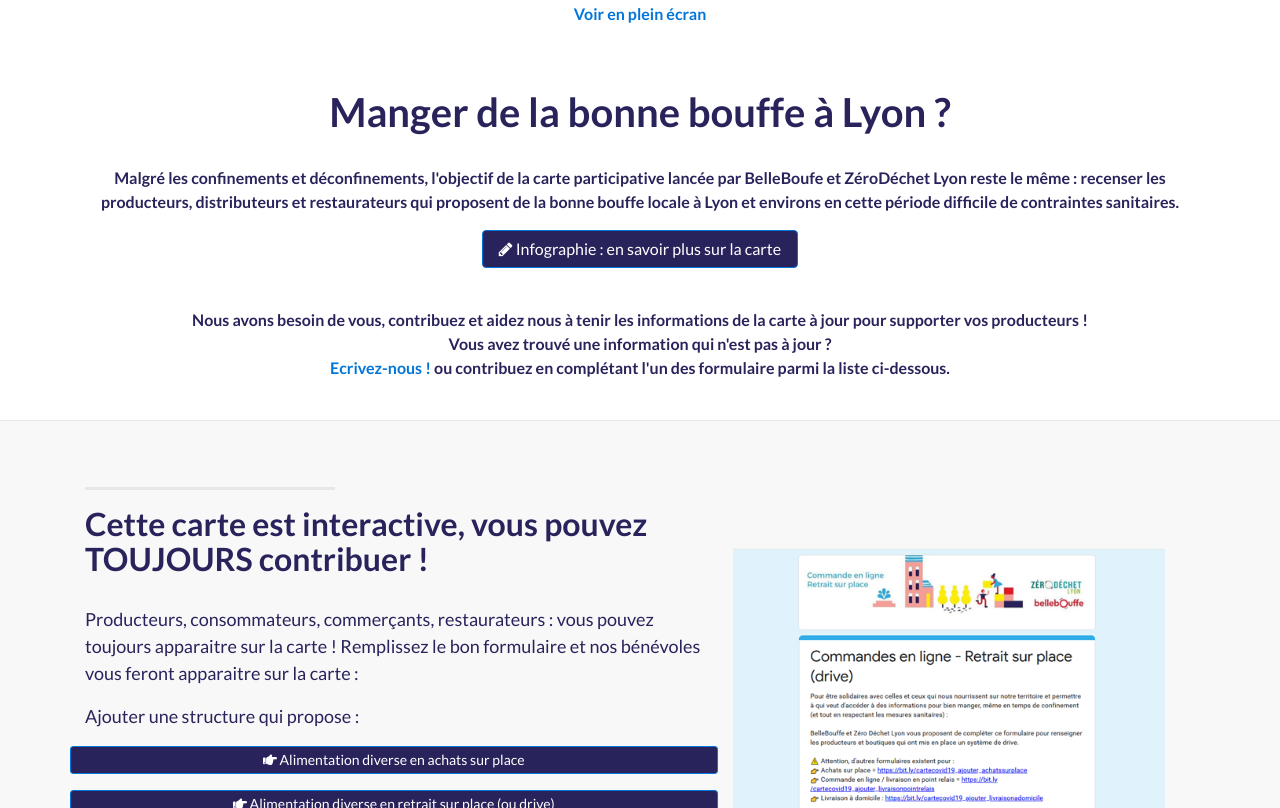
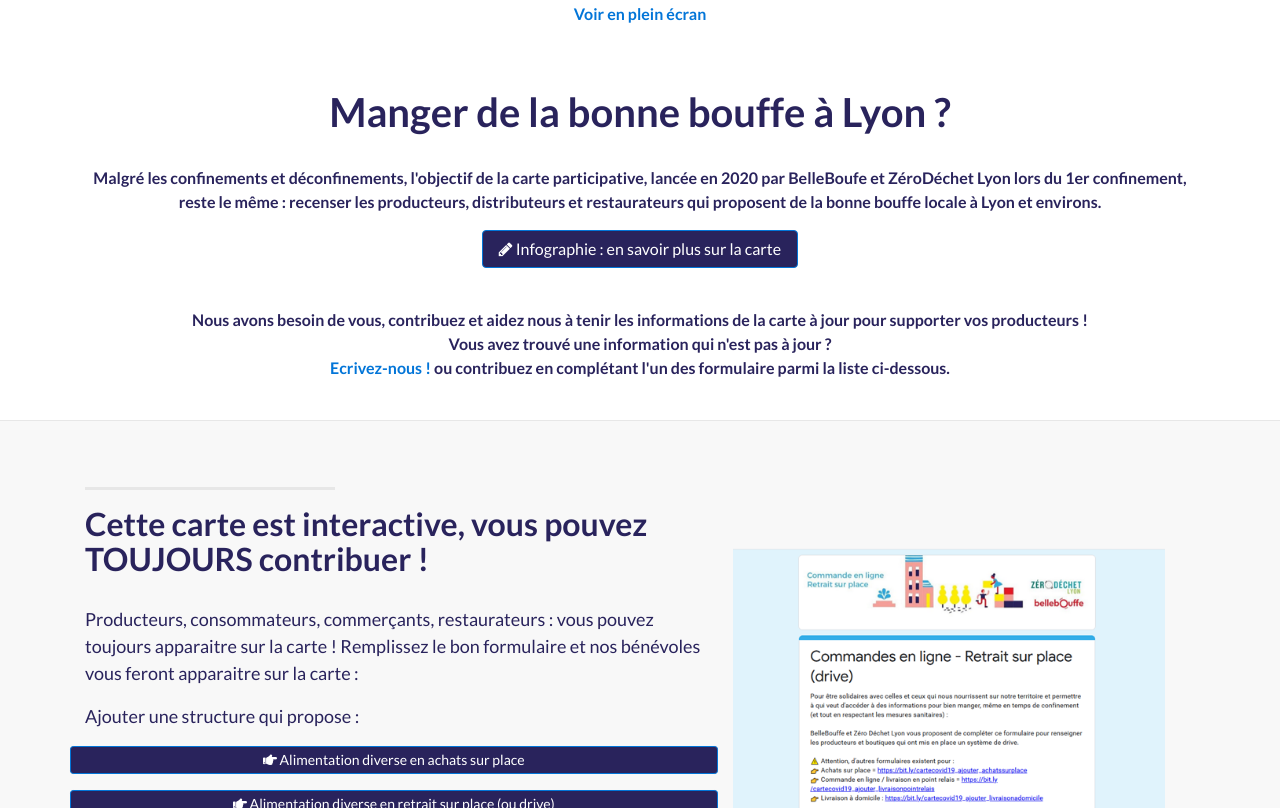
Before and after one commit to Caidezel/cartobouffe, a Jekyll site: the page built from index.html, in a window 1280 px wide and 900 px high, scrolled down 626 px, cut to the strip 92-900 px from the top of the window. Built offline with Jekyll 4.4.1, drawn with Linux system fonts in a browser that asks for light colours; nearby versions of some CDN libraries; comment, search, counter and statistics services are not loaded; some of the changed text lies outside the part shown.

Commit message:
Fixing some text

```diff
--- a/_config.yml
+++ b/_config.yml
@@ -4,10 +4,10 @@
 
 url: https://mangerlocal-lyon.bellebouffe.com
 baseurl: ""
-title: Manger local à sur la Métropole de Lyon durant COVID
+title: Manger local à sur la Métropole de Lyon
 email: bonjour@bellebouffe.com
 author: BelleBouffe / Zéro Déchet Lyon
-description: "La carte reste disponible envers et contre tout. Depuis le 1er confinement BelleBouffe et Zéro Déchet Lyon ont lancé une carte participative. Et malgré les confinements et déconfinements, notre objectif reste le même : recenser les producteurs, distributeurs et les restaurateurs qui proposent de la bonne bouffe locale à Lyon et environs pendant cette période que nous traversons tous."
+description: "La carte reste disponible envers et contre tout. Depuis le 1er confinement BelleBouffe et Zéro Déchet Lyon ont lancé une carte participative. Et malgré les confinements et déconfinements, notre objectif reste le même : recenser les producteurs, distributeurs et les restaurateurs qui proposent de la bonne bouffe locale à Lyon et environs."
 credits: 'Credits: Landing Page est un thème Bootstrap open source et gratuit créé par <a href="http://startbootstrap.com/">Start Bootstrap</a>.'
 
 
--- a/_includes/hero.html
+++ b/_includes/hero.html
@@ -5,7 +5,7 @@
               <br/><br/>
               <h1>Manger de la bonne bouffe à Lyon ?</h1>
               <br/>
-                <p>Malgré les confinements et déconfinements, l'objectif de la carte participative lancée par BelleBoufe et ZéroDéchet Lyon reste le même : recenser les producteurs, distributeurs et restaurateurs qui proposent de la bonne bouffe locale à Lyon et environs en cette période difficile de contraintes sanitaires.</p>
+                <p>Malgré les confinements et déconfinements, l'objectif de la carte participative, lancée en 2020 par BelleBoufe et ZéroDéchet Lyon lors du 1er confinement, reste le même : recenser les producteurs, distributeurs et restaurateurs qui proposent de la bonne bouffe locale à Lyon et environs.
 				<div class="row">
 						<div class="mx-auto">
 							<a href="/bilan" rel="nofollow norefferer" target="_blank" title="Notre infographie bilan du 1er confinement" class="btn btn-primary"><i class="fa fa-pencil"></i> Infographie : en savoir plus sur la carte</a>
```
